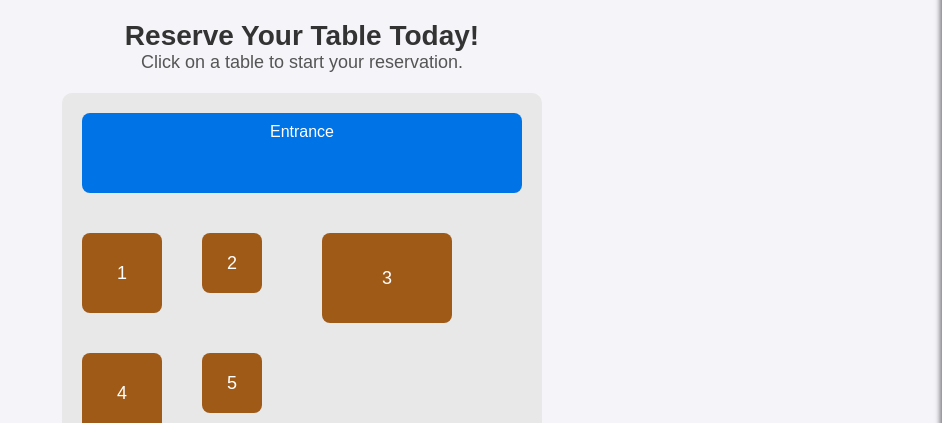
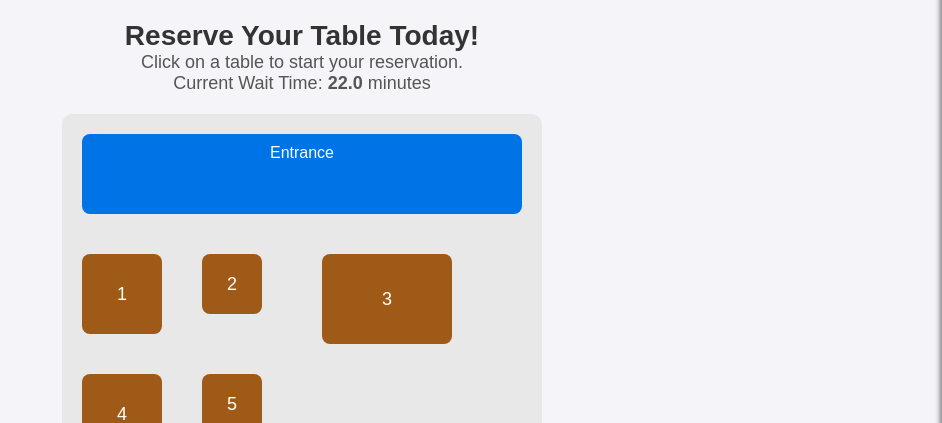
Before and after one commit to nkw5772/CSC450Project, a Flask app: page /reservation in a window 1280 px wide. Shown: the part 48-471 px from the top of the page, without its empty margins (338-1280 px from the left). Run offline with Flask 3, Linux system fonts and the light colour scheme; a user stored in the database is signed in; data comes from the database, SQL or seed files in the repository; both versions use the stored data as it was after the commit.

Commit message:
Added getWaitTime
did some other stuff too, login is technically fixed but not completely

```diff
--- a/app.py
+++ b/app.py
@@ -30,26 +30,24 @@ disable_login_limit = False # Toggles whether login attempt rate is limited (ena
 @app.route('/', methods=['GET', 'POST'])
 # @limiter.limit("5 per minute")
 def login():
-
-
     session.clear()
-    # if 'email' in session:
-    #     return redirect(url_for('home'))
-    # # Track login attempts using sessions
-    # if 'login_attempts' not in session:
-    #     session['login_attempts'] = []
+    if 'email' in session:
+        return redirect(url_for('home'))
+     # Track login attempts using sessions
+    if 'login_attempts' not in session:
+        session['login_attempts'] = []
     #ALL THIS^^^^^^^
 
     # Record the current timestamp for each attempt
     current_time = time.time()
 
-    # session['login_attempts'] = [t for t in session['login_attempts'] if current_time - t < 60]  # Keep only attempts within the last 60 seconds
+    session['login_attempts'] = [t for t in session['login_attempts'] if current_time - t < 60]  # Keep only attempts within the last 60 seconds
     #THIS^
 
 
     # # Check if the user has exceeded the limit
-    # if len(session['login_attempts']) >= 5:
-    #     return render_template('login.html', error_message="Too many login attempts. Please try again later")
+    if len(session['login_attempts']) >= 5:
+        return render_template('login.html', error_message="Too many login attempts. Please try again later")
     #THIS^
     #ACTUAL LOGIN LOGIC
     if request.method == 'POST':
@@ -63,7 +61,7 @@ def login():
         if db.verify_login(email, password_hash):
             # Creates a cookie for user when they login
             session['email'] = email
-
+            session['account_type'] = db.get_account_type(email)
             return redirect(url_for("home"))
 
             # Add the current attempt timestamp for invalid login
@@ -120,13 +118,17 @@ def submitorder():
 
 @app.route("/reservation", methods=['GET', 'POST'])
 def reservations():
+
     if 'email' not in session:
         return redirect(url_for('login'))
     if request.method == 'POST': # When modifying a res through /myReservations
         res_id = request.form.get('reservation_id')
         return render_template('reservation.html', res_id = res_id)
     db = Database()
-    return render_template('reservation.html')
+    wait_time = db.calculate_wait_time()
+    print(f"wait time, debugging porpoises: {wait_time}")
+    return render_template('reservation.html', wait_time=wait_time)
+
 
 @app.route('/reserve', methods=['POST'])
 def reserve_table():
@@ -160,7 +162,8 @@ def reserve_table():
 
 @app.route("/checkInReservation", methods=['GET', 'POST'])
 def checkIn():
-    if 'email' not in session or session['account_type'] != 'employee':
+    print(session.get('account_type'))
+    if 'email' not in session or session.get('account_type')!= 'employee':
         flash('Sorry, you do not have permission to view that page.')
         return redirect(url_for('home'))
     if request.method == 'POST':
--- a/database.py
+++ b/database.py
@@ -240,6 +240,21 @@ class Database:
         params = (reservation_id,)
         self.cursor.execute(command, params)
         self.database.commit()
+
+    def calculate_wait_time(self):
+        query = """
+        SELECT
+            COUNT(*) AS total_rows,
+            SUM(CASE WHEN CurrentReservation IS NOT NULL THEN CurrentReservation + 60 ELSE 0 END) AS total_sum
+        FROM Seating;
+        """
+        self.cursor.execute(query)
+        total_rows, total_sum = self.cursor.fetchone()
+
+        # Average calculation, treating NULLs as 0
+        average = total_sum / total_rows if total_rows > 0 else 0
+        return round(average, 0)
+
     ###
     #endregion RESERVATIONS
     ###
@@ -247,6 +262,7 @@ class Database:
     ###
     #region RECURRING
     ###
+
     def remind_reservations(self): # pw: csc team 2
         command = """
         SELECT a.AccountEmail, a.AccountFN, r.ResTime
@@ -277,7 +293,7 @@ class Database:
         OR (r.ResDate = ? AND r.ResTime < ?)
         """
         today = datetime.today().strftime('%Y-%m-%d')
-        noshow_threshold = (datetime.now() - timedelta(minutes=10)).strftime('%H:%M:%S')
+        noshow_threshold = (datetime.now() - timedelta(minutes=30)).strftime('%H:%M:%S')
         params = (today, today, noshow_threshold)
         self.cursor.execute(command, params)
 
--- a/templates/reservation.html
+++ b/templates/reservation.html
@@ -184,7 +184,7 @@
     <h1>Restaurant Reservations</h1>
     <nav>
       <a href="#">Home</a>
-      <a href="#">Check-in</a>
+      <a href="/checkInReservation">Check-in</a>
       <a href="#">Contact Us</a>
     </nav>
   </header>
@@ -197,6 +197,7 @@
       <h2>Reserve Your Table Today!</h2>
       <p>Click on a table to start your reservation.</p>
     {% endif %}
+    <p id="wait-time-display">Current Wait Time: <strong>{{ wait_time }}</strong> minutes</p>
   </div>
 
   <div class="restaurant-layout">
```
Also changed, not shown: restaurant.db.
